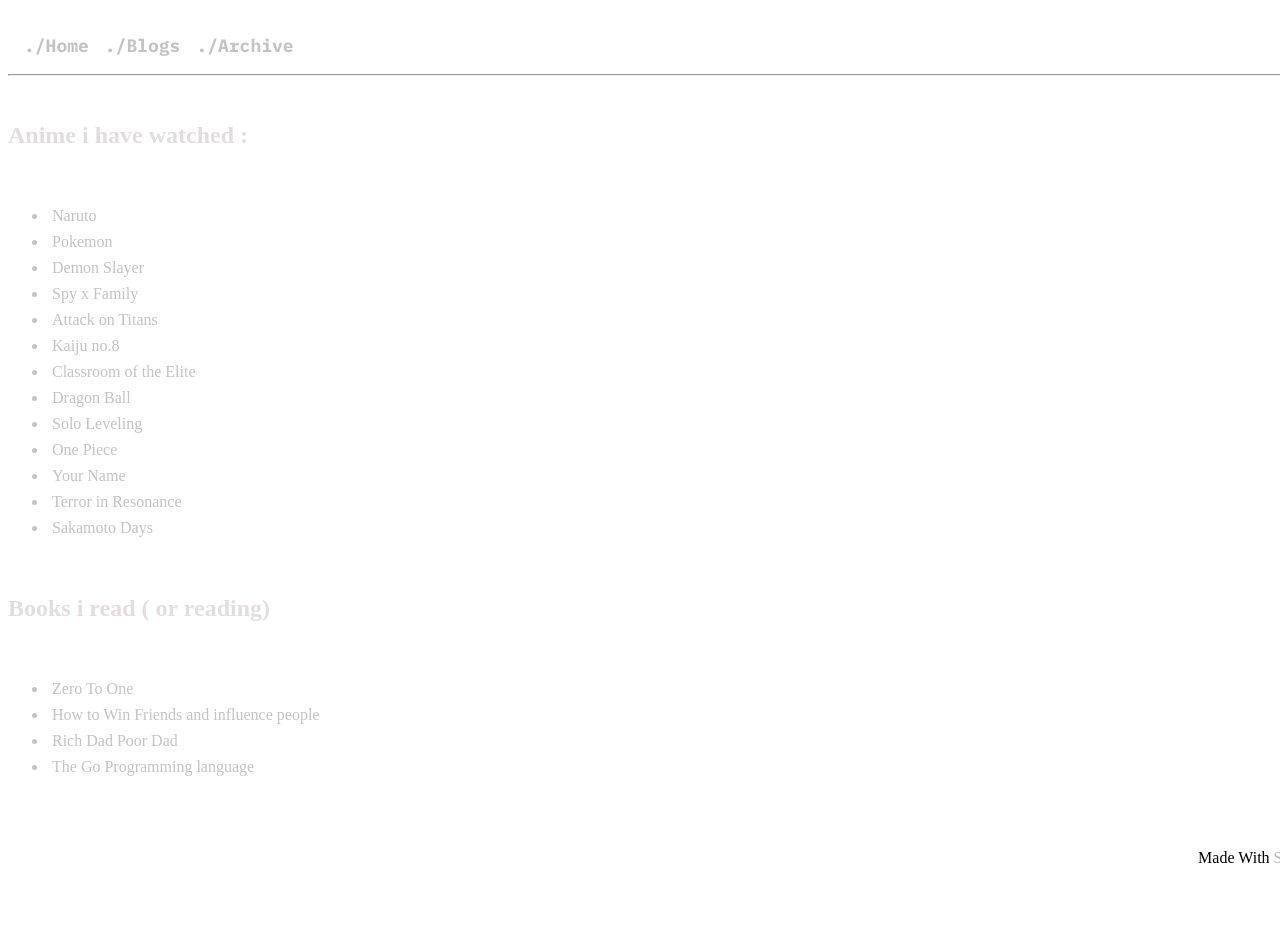
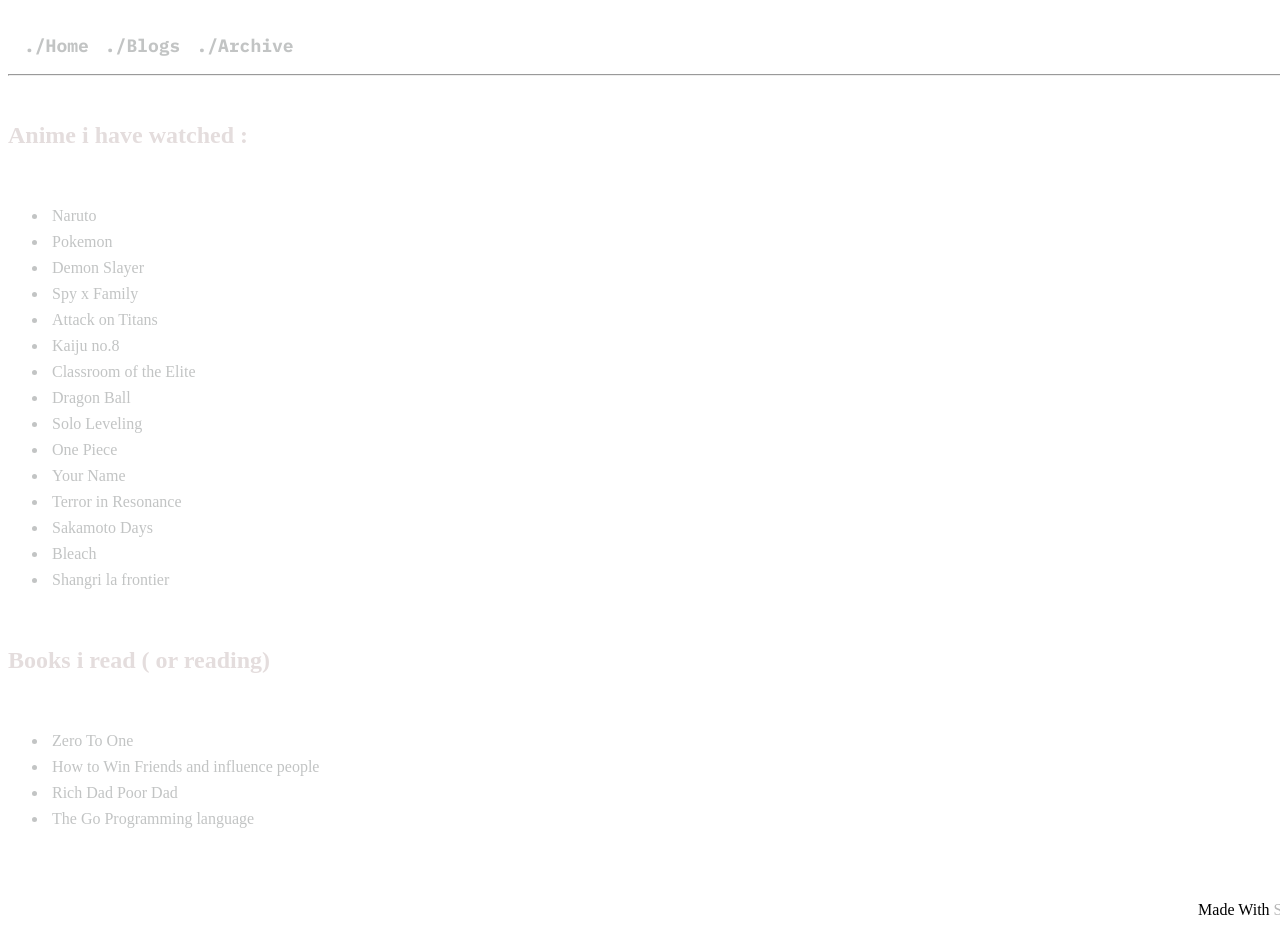
Before and after one commit to ThePikachuDev/portfolio-site-v2, a SvelteKit app: page /archive in a window 1280 px wide. Shown: the top 945 px of the page. Before the commit the page ends 893 px from the top, so only its background shows below. Built offline with nearby package versions, Linux system fonts and the light colour scheme.

Commit message:
added umami tracker and updated archive

```diff
--- a/src/app.html
+++ b/src/app.html
@@ -37,6 +37,7 @@
    <meta name="apple-mobile-web-app-capable" content="yes">
 
     %sveltekit.head%
+    <script defer src="https://cloud.umami.is/script.js" data-website-id="a5acba98-200f-4ba2-a148-7b6939d1b716"></script>
     <link rel="preconnect" href="https://fonts.googleapis.com" />
     <link rel="preconnect" href="https://fonts.gstatic.com" crossorigin />
     <link
--- a/src/routes/archive/+page.svelte
+++ b/src/routes/archive/+page.svelte
@@ -24,6 +24,8 @@
         <li>Your Name</li>
         <li>Terror in Resonance</li>
         <li>Sakamoto Days</li>
+        <li>Bleach</li>
+        <li>Shangri la frontier</li>
 
     </ul>
 
```
